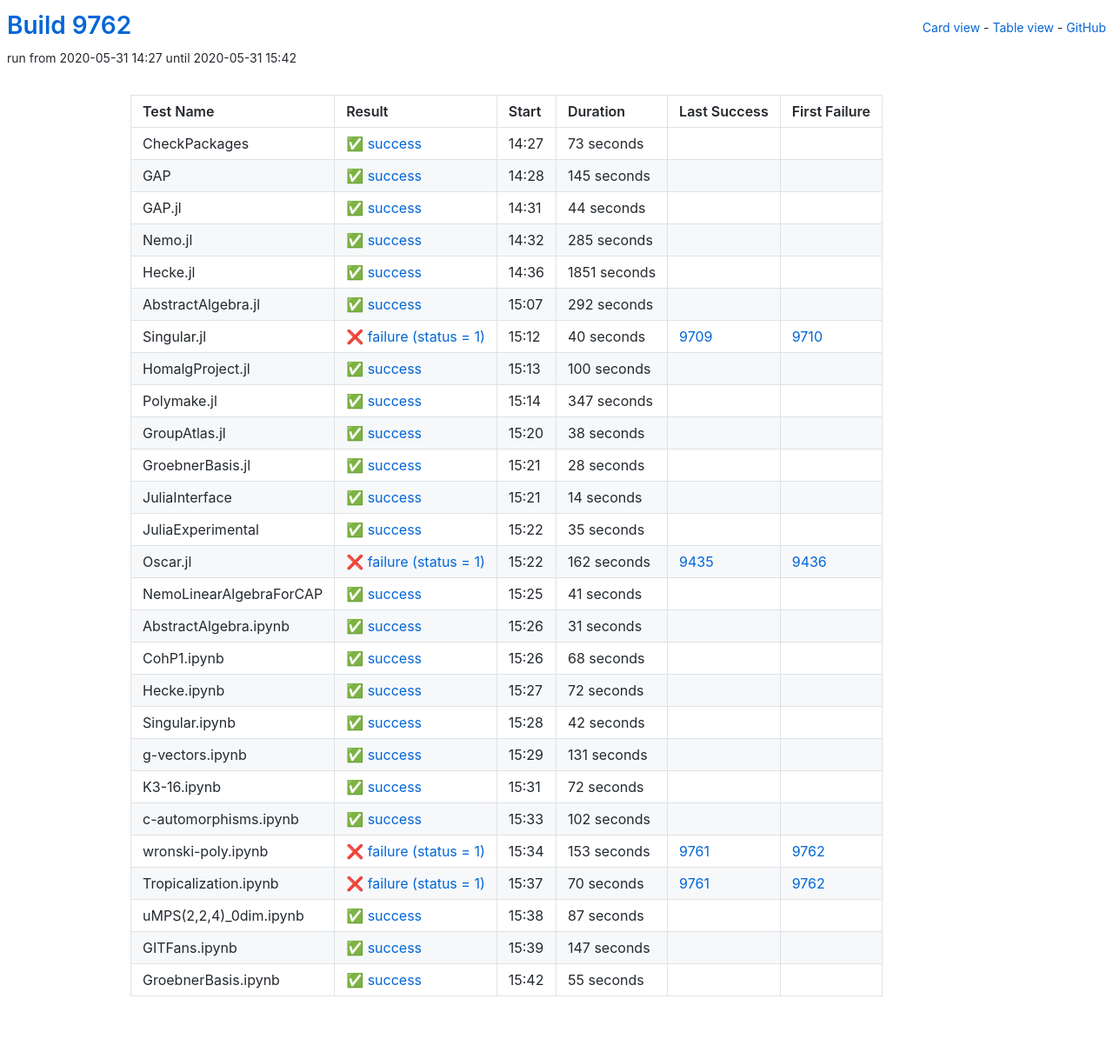
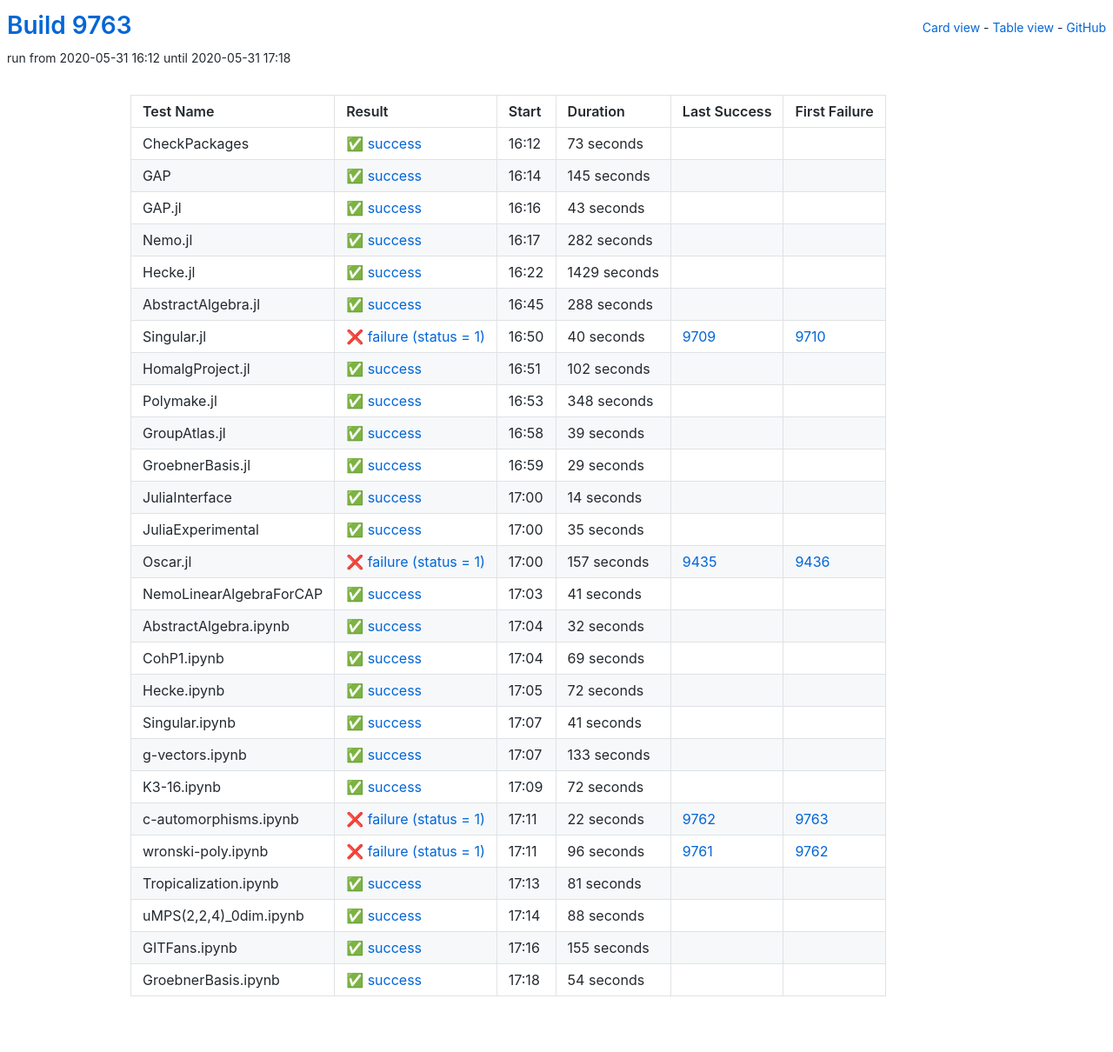
Before and after one commit to oscar-system/oscar-ci-status, a Jekyll site: the page built from table.html, in a window 1280 px wide. Shown: the whole page at 87% size. Built offline with Jekyll 4.4.1, drawn with Linux system fonts in a browser that asks for light colours.

Commit message:
Build 9763

```diff
--- a/_data/ci.yml
+++ b/_data/ci.yml
@@ -1,5 +1,5 @@
-build: 9762
-build_url: https://oscarci.mathematik.uni-kl.de/job/oscar/9762/
+build: 9763
+build_url: https://oscarci.mathematik.uni-kl.de/job/oscar/9763/
 job: oscar
 tests:
 - duration: 73
@@ -9,9 +9,9 @@
   id: checkpackages
   last_success: false
   last_success_url: null
-  log: https://oscarci.mathematik.uni-kl.de/job/oscar/9762/artifact/logs/build-9762/CheckPackages.log
+  log: https://oscarci.mathematik.uni-kl.de/job/oscar/9763/artifact/logs/build-9763/CheckPackages.log
   name: CheckPackages
-  start: 2020-05-31 14:27
+  start: 2020-05-31 16:12
   status: success
   success: true
 - duration: 145
@@ -21,57 +21,57 @@
   id: gap
   last_success: false
   last_success_url: null
-  log: https://oscarci.mathematik.uni-kl.de/job/oscar/9762/artifact/logs/build-9762/GAP.log
+  log: https://oscarci.mathematik.uni-kl.de/job/oscar/9763/artifact/logs/build-9763/GAP.log
   name: GAP
-  start: 2020-05-31 14:28
+  start: 2020-05-31 16:14
   status: success
   success: true
-- duration: 44
+- duration: 43
   exitcode: 0
   first_failure: false
   first_failure_url: null
   id: gap-jl
   last_success: false
   last_success_url: null
-  log: https://oscarci.mathematik.uni-kl.de/job/oscar/9762/artifact/logs/build-9762/GAP.jl.log
+  log: https://oscarci.mathematik.uni-kl.de/job/oscar/9763/artifact/logs/build-9763/GAP.jl.log
   name: GAP.jl
-  start: 2020-05-31 14:31
+  start: 2020-05-31 16:16
   status: success
   success: true
-- duration: 285
+- duration: 282
   exitcode: 0
   first_failure: false
   first_failure_url: null
   id: nemo-jl
   last_success: false
   last_success_url: null
-  log: https://oscarci.mathematik.uni-kl.de/job/oscar/9762/artifact/logs/build-9762/Nemo.jl.log
+  log: https://oscarci.mathematik.uni-kl.de/job/oscar/9763/artifact/logs/build-9763/Nemo.jl.log
   name: Nemo.jl
-  start: 2020-05-31 14:32
+  start: 2020-05-31 16:17
   status: success
   success: true
-- duration: 1851
+- duration: 1429
   exitcode: 0
   first_failure: false
   first_failure_url: null
   id: hecke-jl
   last_success: false
   last_success_url: null
-  log: https://oscarci.mathematik.uni-kl.de/job/oscar/9762/artifact/logs/build-9762/Hecke.jl.log
+  log: https://oscarci.mathematik.uni-kl.de/job/oscar/9763/artifact/logs/build-9763/Hecke.jl.log
   name: Hecke.jl
-  start: 2020-05-31 14:36
+  start: 2020-05-31 16:22
   status: success
   success: true
-- duration: 292
+- duration: 288
   exitcode: 0
   first_failure: false
   first_failure_url: null
   id: abstractalgebra-jl
   last_success: false
   last_success_url: null
-  log: https://oscarci.mathematik.uni-kl.de/job/oscar/9762/artifact/logs/build-9762/AbstractAlgebra.jl.log
+  log: https://oscarci.mathematik.uni-kl.de/job/oscar/9763/artifact/logs/build-9763/AbstractAlgebra.jl.log
   name: AbstractAlgebra.jl
-  start: 2020-05-31 15:07
+  start: 2020-05-31 16:45
   status: success
   success: true
 - duration: 40
@@ -81,57 +81,57 @@
   id: singular-jl
   last_success: 9709
   last_success_url: https://oscarci.mathematik.uni-kl.de/job/oscar/9709/
-  log: https://oscarci.mathematik.uni-kl.de/job/oscar/9762/artifact/logs/build-9762/Singular.jl.log
+  log: https://oscarci.mathematik.uni-kl.de/job/oscar/9763/artifact/logs/build-9763/Singular.jl.log
   name: Singular.jl
-  start: 2020-05-31 15:12
+  start: 2020-05-31 16:50
   status: failure
   success: false
-- duration: 100
+- duration: 102
   exitcode: 0
   first_failure: false
   first_failure_url: null
   id: homalgproject-jl
   last_success: false
   last_success_url: null
-  log: https://oscarci.mathematik.uni-kl.de/job/oscar/9762/artifact/logs/build-9762/HomalgProject.jl.log
+  log: https://oscarci.mathematik.uni-kl.de/job/oscar/9763/artifact/logs/build-9763/HomalgProject.jl.log
   name: HomalgProject.jl
-  start: 2020-05-31 15:13
+  start: 2020-05-31 16:51
   status: success
   success: true
-- duration: 347
+- duration: 348
   exitcode: 0
   first_failure: false
   first_failure_url: null
   id: polymake-jl
   last_success: false
   last_success_url: null
-  log: https://oscarci.mathematik.uni-kl.de/job/oscar/9762/artifact/logs/build-9762/Polymake.jl.log
+  log: https://oscarci.mathematik.uni-kl.de/job/oscar/9763/artifact/logs/build-9763/Polymake.jl.log
   name: Polymake.jl
-  start: 2020-05-31 15:14
+  start: 2020-05-31 16:53
   status: success
   success: true
-- duration: 38
+- duration: 39
   exitcode: 0
   first_failure: false
   first_failure_url: null
   id: groupatlas-jl
   last_success: false
   last_success_url: null
-  log: https://oscarci.mathematik.uni-kl.de/job/oscar/9762/artifact/logs/build-9762/GroupAtlas.jl.log
+  log: https://oscarci.mathematik.uni-kl.de/job/oscar/9763/artifact/logs/build-9763/GroupAtlas.jl.log
   name: GroupAtlas.jl
-  start: 2020-05-31 15:20
+  start: 2020-05-31 16:58
   status: success
   success: true
-- duration: 28
+- duration: 29
   exitcode: 0
   first_failure: false
   first_failure_url: null
   id: groebnerbasis-jl
   last_success: false
   last_success_url: null
-  log: https://oscarci.mathematik.uni-kl.de/job/oscar/9762/artifact/logs/build-9762/GroebnerBasis.jl.log
+  log: https://oscarci.mathematik.uni-kl.de/job/oscar/9763/artifact/logs/build-9763/GroebnerBasis.jl.log
   name: GroebnerBasis.jl
-  start: 2020-05-31 15:21
+  start: 2020-05-31 16:59
   status: success
   success: true
 - duration: 14
@@ -141,9 +141,9 @@
   id: juliainterface
   last_success: false
   last_success_url: null
-  log: https://oscarci.mathematik.uni-kl.de/job/oscar/9762/artifact/logs/build-9762/JuliaInterface.log
+  log: https://oscarci.mathematik.uni-kl.de/job/oscar/9763/artifact/logs/build-9763/JuliaInterface.log
   name: JuliaInterface
-  start: 2020-05-31 15:21
+  start: 2020-05-31 17:00
   status: success
   success: true
 - duration: 35
@@ -153,21 +153,21 @@
   id: juliaexperimental
   last_success: false
   last_success_url: null
-  log: https://oscarci.mathematik.uni-kl.de/job/oscar/9762/artifact/logs/build-9762/JuliaExperimental.log
+  log: https://oscarci.mathematik.uni-kl.de/job/oscar/9763/artifact/logs/build-9763/JuliaExperimental.log
   name: JuliaExperimental
-  start: 2020-05-31 15:22
+  start: 2020-05-31 17:00
   status: success
   success: true
-- duration: 162
+- duration: 157
   exitcode: 1
   first_failure: 9436
   first_failure_url: https://oscarci.mathematik.uni-kl.de/job/oscar/9436/
   id: oscar-jl
   last_success: 9435
   last_success_url: https://oscarci.mathematik.uni-kl.de/job/oscar/9435/
-  log: https://oscarci.mathematik.uni-kl.de/job/oscar/9762/artifact/logs/build-9762/Oscar.jl.log
+  log: https://oscarci.mathematik.uni-kl.de/job/oscar/9763/artifact/logs/build-9763/Oscar.jl.log
   name: Oscar.jl
-  start: 2020-05-31 15:22
+  start: 2020-05-31 17:00
   status: failure
   success: false
 - duration: 41
@@ -177,33 +177,33 @@
   id: nemolinearalgebraforcap
   last_success: false
   last_success_url: null
-  log: https://oscarci.mathematik.uni-kl.de/job/oscar/9762/artifact/logs/build-9762/NemoLinearAlgebraForCAP.log
+  log: https://oscarci.mathematik.uni-kl.de/job/oscar/9763/artifact/logs/build-9763/NemoLinearAlgebraForCAP.log
   name: NemoLinearAlgebraForCAP
-  start: 2020-05-31 15:25
+  start: 2020-05-31 17:03
   status: success
   success: true
-- duration: 31
+- duration: 32
   exitcode: 0
   first_failure: false
   first_failure_url: null
   id: abstractalgebra-ipynb
   last_success: false
   last_success_url: null
-  log: https://oscarci.mathematik.uni-kl.de/job/oscar/9762/artifact/logs/build-9762/AbstractAlgebra.ipynb.log
+  log: https://oscarci.mathematik.uni-kl.de/job/oscar/9763/artifact/logs/build-9763/AbstractAlgebra.ipynb.log
   name: AbstractAlgebra.ipynb
-  start: 2020-05-31 15:26
+  start: 2020-05-31 17:04
   status: success
   success: true
-- duration: 68
+- duration: 69
   exitcode: 0
   first_failure: false
   first_failure_url: null
   id: cohp1-ipynb
   last_success: false
   last_success_url: null
-  log: https://oscarci.mathematik.uni-kl.de/job/oscar/9762/artifact/logs/build-9762/CohP1.ipynb.log
+  log: https://oscarci.mathematik.uni-kl.de/job/oscar/9763/artifact/logs/build-9763/CohP1.ipynb.log
   name: CohP1.ipynb
-  start: 2020-05-31 15:26
+  start: 2020-05-31 17:04
   status: success
   success: true
 - duration: 72
@@ -213,33 +213,33 @@
   id: hecke-ipynb
   last_success: false
   last_success_url: null
-  log: https://oscarci.mathematik.uni-kl.de/job/oscar/9762/artifact/logs/build-9762/Hecke.ipynb.log
+  log: https://oscarci.mathematik.uni-kl.de/job/oscar/9763/artifact/logs/build-9763/Hecke.ipynb.log
   name: Hecke.ipynb
-  start: 2020-05-31 15:27
+  start: 2020-05-31 17:05
   status: success
   success: true
-- duration: 42
+- duration: 41
   exitcode: 0
   first_failure: false
   first_failure_url: null
   id: singular-ipynb
   last_success: false
   last_success_url: null
-  log: https://oscarci.mathematik.uni-kl.de/job/oscar/9762/artifact/logs/build-9762/Singular.ipynb.log
+  log: https://oscarci.mathematik.uni-kl.de/job/oscar/9763/artifact/logs/build-9763/Singular.ipynb.log
   name: Singular.ipynb
-  start: 2020-05-31 15:28
+  start: 2020-05-31 17:07
   status: success
   success: true
-- duration: 131
+- duration: 133
   exitcode: 0
   first_failure: false
   first_failure_url: null
   id: g-vectors-ipynb
   last_success: false
   last_success_url: null
-  log: https://oscarci.mathematik.uni-kl.de/job/oscar/9762/artifact/logs/build-9762/g-vectors.ipynb.log
+  log: https://oscarci.mathematik.uni-kl.de/job/oscar/9763/artifact/logs/build-9763/g-vectors.ipynb.log
   name: g-vectors.ipynb
-  start: 2020-05-31 15:29
+  start: 2020-05-31 17:07
   status: success
   success: true
 - duration: 72
@@ -249,80 +249,80 @@
   id: k3-16-ipynb
   last_success: false
   last_success_url: null
-  log: https://oscarci.mathematik.uni-kl.de/job/oscar/9762/artifact/logs/build-9762/K3-16.ipynb.log
+  log: https://oscarci.mathematik.uni-kl.de/job/oscar/9763/artifact/logs/build-9763/K3-16.ipynb.log
   name: K3-16.ipynb
-  start: 2020-05-31 15:31
+  start: 2020-05-31 17:09
   status: success
   success: true
-- duration: 102
-  exitcode: 0
-  first_failure: false
-  first_failure_url: null
+- duration: 22
+  exitcode: 1
+  first_failure: 9763
+  first_failure_url: https://oscarci.mathematik.uni-kl.de/job/oscar/9763/
   id: c-automorphisms-ipynb
-  last_success: false
-  last_success_url: null
-  log: https://oscarci.mathematik.uni-kl.de/job/oscar/9762/artifact/logs/build-9762/c-automorphisms.ipynb.log
+  last_success: 9762
+  last_success_url: https://oscarci.mathematik.uni-kl.de/job/oscar/9762/
+  log: https://oscarci.mathematik.uni-kl.de/job/oscar/9763/artifact/logs/build-9763/c-automorphisms.ipynb.log
   name: c-automorphisms.ipynb
-  start: 2020-05-31 15:33
-  status: success
-  success: true
-- duration: 153
+  start: 2020-05-31 17:11
+  status: failure
+  success: false
+- duration: 96
   exitcode: 1
   first_failure: 9762
   first_failure_url: https://oscarci.mathematik.uni-kl.de/job/oscar/9762/
   id: wronski-poly-ipynb
   last_success: 9761
   last_success_url: https://oscarci.mathematik.uni-kl.de/job/oscar/9761/
-  log: https://oscarci.mathematik.uni-kl.de/job/oscar/9762/artifact/logs/build-9762/wronski-poly.ipynb.log
+  log: https://oscarci.mathematik.uni-kl.de/job/oscar/9763/artifact/logs/build-9763/wronski-poly.ipynb.log
   name: wronski-poly.ipynb
-  start: 2020-05-31 15:34
+  start: 2020-05-31 17:11
   status: failure
   success: false
-- duration: 70
-  exitcode: 1
-  first_failure: 9762
-  first_failure_url: https://oscarci.mathematik.uni-kl.de/job/oscar/9762/
+- duration: 81
+  exitcode: 0
+  first_failure: false
+  first_failure_url: null
   id: tropicalization-ipynb
-  last_success: 9761
-  last_success_url: https://oscarci.mathematik.uni-kl.de/job/oscar/9761/
-  log: https://oscarci.mathematik.uni-kl.de/job/oscar/9762/artifact/logs/build-9762/Tropicalization.ipynb.log
+  last_success: false
+  last_success_url: null
+  log: https://oscarci.mathematik.uni-kl.de/job/oscar/9763/artifact/logs/build-9763/Tropicalization.ipynb.log
   name: Tropicalization.ipynb
-  start: 2020-05-31 15:37
-  status: failure
-  success: false
-- duration: 87
+  start: 2020-05-31 17:13
+  status: success
+  success: true
+- duration: 88
   exitcode: 0
   first_failure: false
   first_failure_url: null
   id: umps-2-2-4-0dim-ipynb
   last_success: false
   last_success_url: null
-  log: https://oscarci.mathematik.uni-kl.de/job/oscar/9762/artifact/logs/build-9762/uMPS-2-2-4-_0dim.ipynb.log
+  log: https://oscarci.mathematik.uni-kl.de/job/oscar/9763/artifact/logs/build-9763/uMPS-2-2-4-_0dim.ipynb.log
   name: uMPS(2,2,4)_0dim.ipynb
-  start: 2020-05-31 15:38
+  start: 2020-05-31 17:14
   status: success
   success: true
-- duration: 147
+- duration: 155
   exitcode: 0
   first_failure: false
   first_failure_url: null
   id: gitfans-ipynb
   last_success: false
   last_success_url: null
-  log: https://oscarci.mathematik.uni-kl.de/job/oscar/9762/artifact/logs/build-9762/GITFans.ipynb.log
+  log: https://oscarci.mathematik.uni-kl.de/job/oscar/9763/artifact/logs/build-9763/GITFans.ipynb.log
   name: GITFans.ipynb
-  start: 2020-05-31 15:39
+  start: 2020-05-31 17:16
   status: success
   success: true
-- duration: 55
+- duration: 54
   exitcode: 0
   first_failure: false
   first_failure_url: null
   id: groebnerbasis-ipynb
   last_success: false
   last_success_url: null
-  log: https://oscarci.mathematik.uni-kl.de/job/oscar/9762/artifact/logs/build-9762/GroebnerBasis.ipynb.log
+  log: https://oscarci.mathematik.uni-kl.de/job/oscar/9763/artifact/logs/build-9763/GroebnerBasis.ipynb.log
   name: GroebnerBasis.ipynb
-  start: 2020-05-31 15:42
+  start: 2020-05-31 17:18
   status: success
   success: true
```
Also changed, not shown: README.md.
